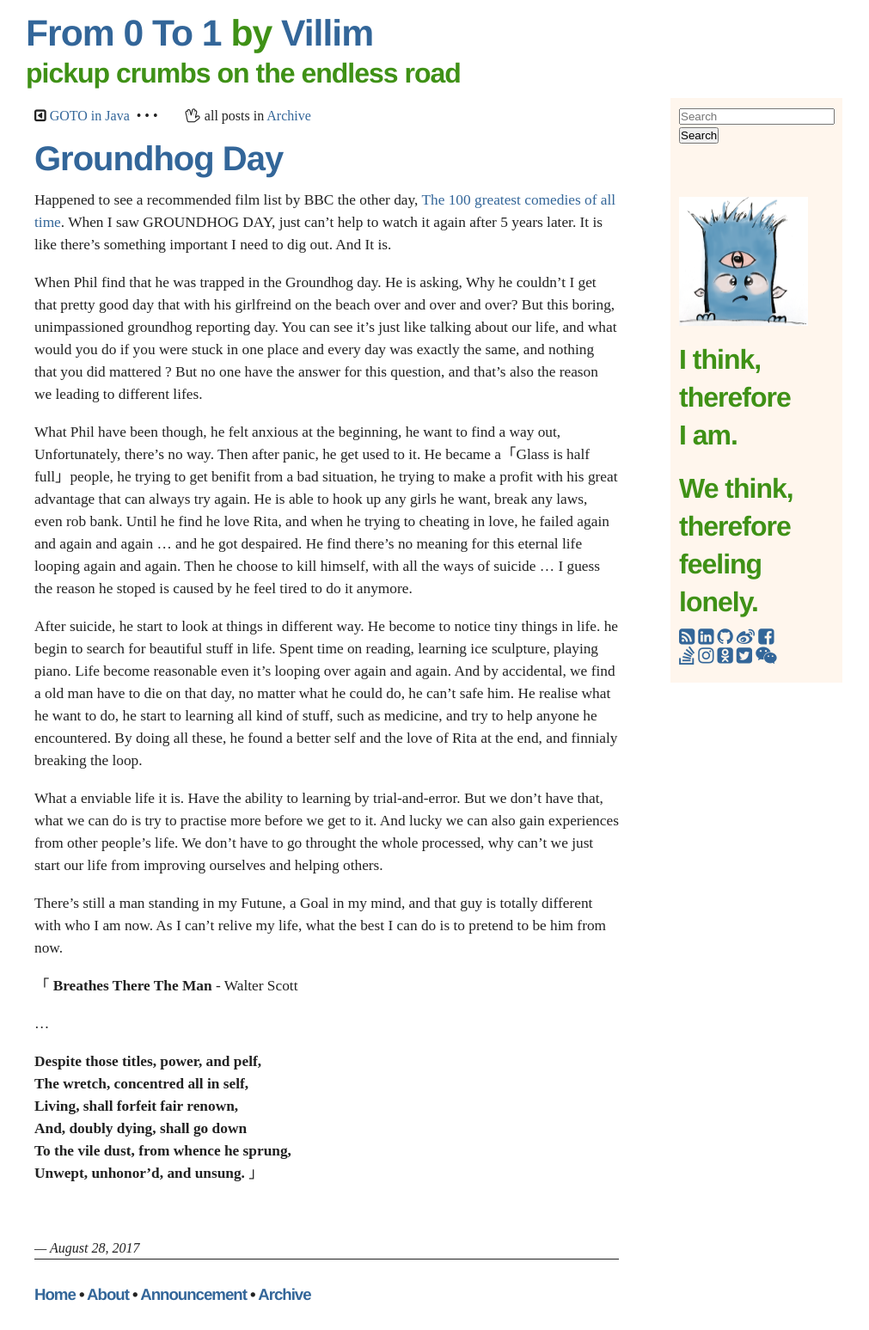
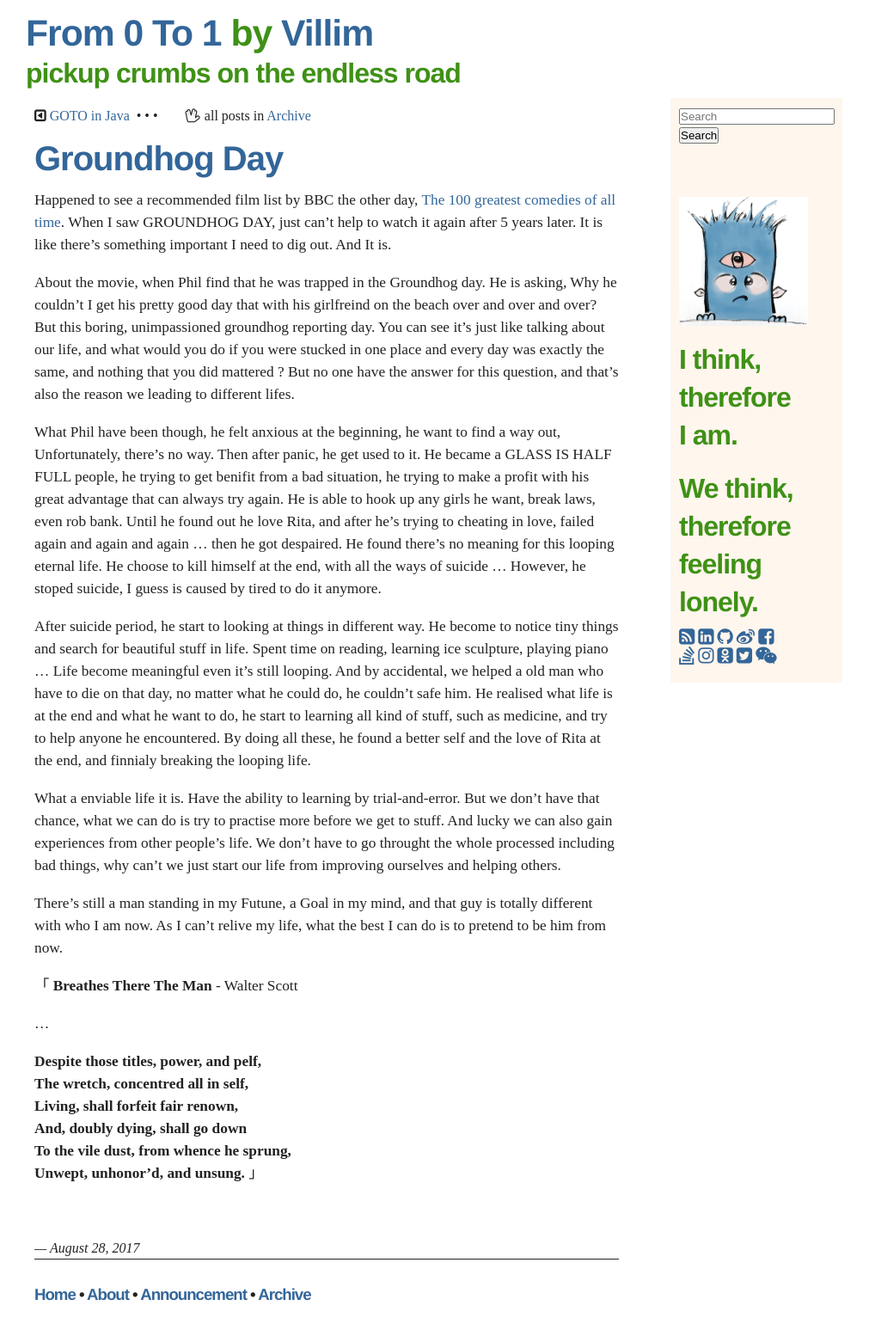
Before and after one commit to villim/villim.github.io, a Jekyll site: the page built from _posts/2017-08-28-groundhog-day.md, in a window 1280 px wide. Shown: the whole page at 86% size, without its empty margins (135-1146 px from the left). Built offline with Jekyll 4.4.1, drawn with Linux system fonts in a browser that asks for light colours.

Commit message:
new post: groundhog day

```diff
--- a/_posts/2017-08-28-groundhog-day.md
+++ b/_posts/2017-08-28-groundhog-day.md
@@ -5,13 +5,13 @@ layout: post
 
 Happened to see a recommended film list by BBC the other day, [The 100 greatest comedies of all time](http://www.bbc.com/culture/story/20170821-the-100-greatest-comedies-of-all-time). When I saw GROUNDHOG DAY, just can't help to watch it again after 5 years later. It is like there's something important I need to dig out. And It is.
 
-When Phil find that he was trapped in the Groundhog day.  He is asking, Why he couldn't I get that pretty good day that with his girlfreind on the beach over and over and over? But this boring, unimpassioned groundhog reporting day. You can see it's just like talking about our life, and what would you do if you were stuck in one place and every day was exactly the same, and nothing that you did mattered ? But no one have the answer for this question, and that's also the reason we leading to different lifes.
+About the movie, when Phil find that he was trapped in the Groundhog day. He is asking, Why he couldn't I get his pretty good day that with his girlfreind on the beach over and over and over? But this boring, unimpassioned groundhog reporting day. You can see it's just like talking about our life, and what would you do if you were stucked in one place and every day was exactly the same, and nothing that you did mattered ? But no one have the answer for this question, and that's also the reason we leading to different lifes.
 
-What Phil have been though, he felt anxious at the beginning, he want to find a way out, Unfortunately, there's no way. Then after panic, he get used to it. He became a「Glass is half full」people, he trying to get benifit from a bad situation, he trying to make a profit with his great advantage that can always try again. He is able to hook up any girls he want, break any laws, even rob bank. Until he find he love Rita, and when he trying to cheating in love, he failed again and again and again ... and he got despaired. He find there's no meaning for this eternal life looping again and again. Then he choose to kill himself, with all the ways of suicide ... I guess the reason he stoped is caused by he feel tired to do it anymore.
+What Phil have been though, he felt anxious at the beginning, he want to find a way out, Unfortunately, there's no way. Then after panic, he get used to it. He became a GLASS IS HALF FULL people, he trying to get benifit from a bad situation, he trying to make a profit with his great advantage that can always try again. He is able to hook up any girls he want, break laws, even rob bank. Until he found out he love Rita, and after he's trying to cheating in love, failed again and again and again ... then he got despaired. He found there's no meaning for this looping eternal life. He choose to kill himself at the end, with all the ways of suicide ... However, he stoped suicide, I guess is caused by tired to do it anymore.
 
-After suicide, he start to look at things in different way. He become to notice tiny things in life. he begin to search for beautiful stuff in life. Spent time on reading, learning ice sculpture, playing piano. Life become reasonable even it's looping over again and again. And by accidental, we find a old man have to die on that day, no matter what he could do, he can't safe him. He realise what he want to do, he start to learning all kind of stuff, such as medicine, and try to help anyone he encountered. By doing all these, he found a better self and the love of Rita at the end, and finnialy breaking the loop.
+After suicide period, he start to looking at things in different way. He become to notice tiny things and search for beautiful stuff in life. Spent time on reading, learning ice sculpture, playing piano ... Life become meaningful even it's still looping. And by accidental, we helped a old man who have to die on that day, no matter what he could do, he couldn't safe him. He realised what life is at the end and what he want to do, he start to learning all kind of stuff, such as medicine, and try to help anyone he encountered. By doing all these, he found a better self and the love of Rita at the end, and finnialy breaking the looping life.
 
-What a enviable life it is. Have the ability to learning by trial-and-error. But we don't have that, what we can do is try to practise more before we get to it. And lucky we can also gain experiences from other people's life. We don't have to go throught the whole processed, why can't we just start our life from improving ourselves and helping others.
+What a enviable life it is. Have the ability to learning by trial-and-error. But we don't have that chance, what we can do is try to practise more before we get to stuff. And lucky we can also gain experiences from other people's life. We don't have to go throught the whole processed including bad things, why can't we just start our life from improving ourselves and helping others.
 
 There's still a man standing in my Futune, a Goal in my mind, and that guy is totally different with who I am now.   As I can't relive my life, what the best I can do is to pretend to be him from now.
 
```
